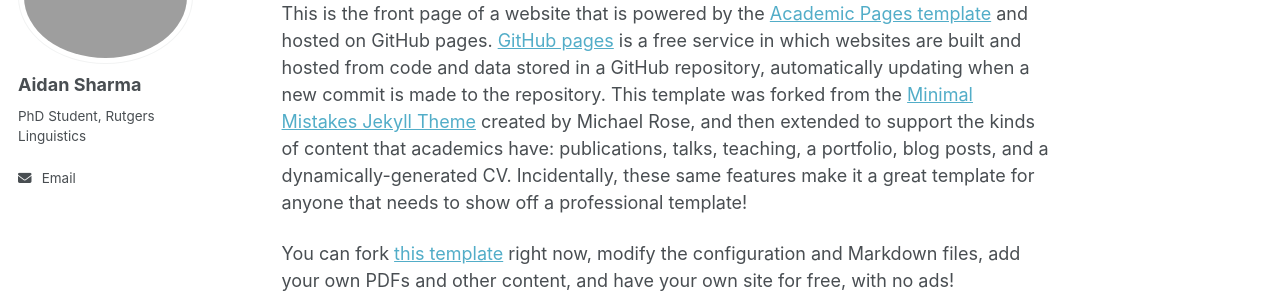
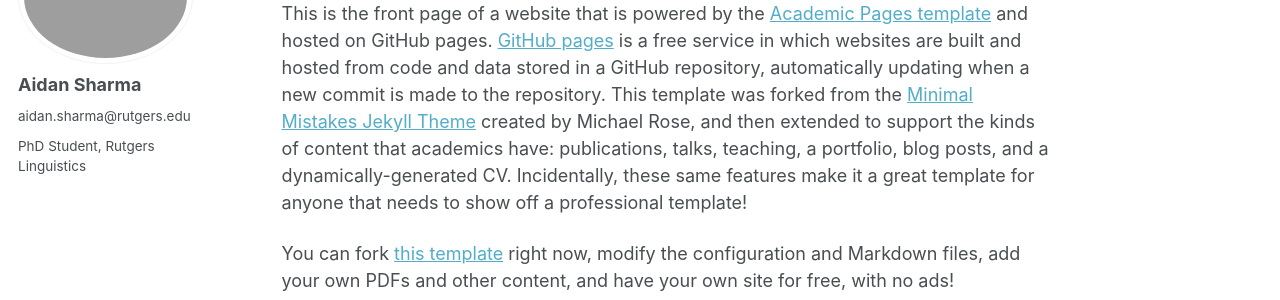
Before and after one commit to aidansharma98/aidansharma98.github.io, a Jekyll site: the page built from _pages/about.md, in a window 1280 px wide. Shown: the part 169-469 px from the top of the page. Built offline with Jekyll 4.4.1, drawn with Linux system fonts in a browser that asks for light colours; a script that is not in the unit is left out.

Commit message:
Update _config.yml

```diff
--- a/_config.yml
+++ b/_config.yml
@@ -25,12 +25,12 @@ author:
   # Biographic information
   avatar           : "profile.png"
   name             : "Aidan Sharma"
-  pronouns         : # example: "she/her"
+  pronouns         : "aidan.sharma@rutgers.edu" #example: "she/her"
   bio              : "PhD Student, Rutgers Linguistics"
   location         : #"Earth"
   employer         : #"Red Brick University"
   uri              : # URL
-  email            : "aidan.sharma@rutgers.edu"
+  email            : #"aidan.sharma@rutgers.edu"
 
   # Academic websites
   academia         : # URL
```
